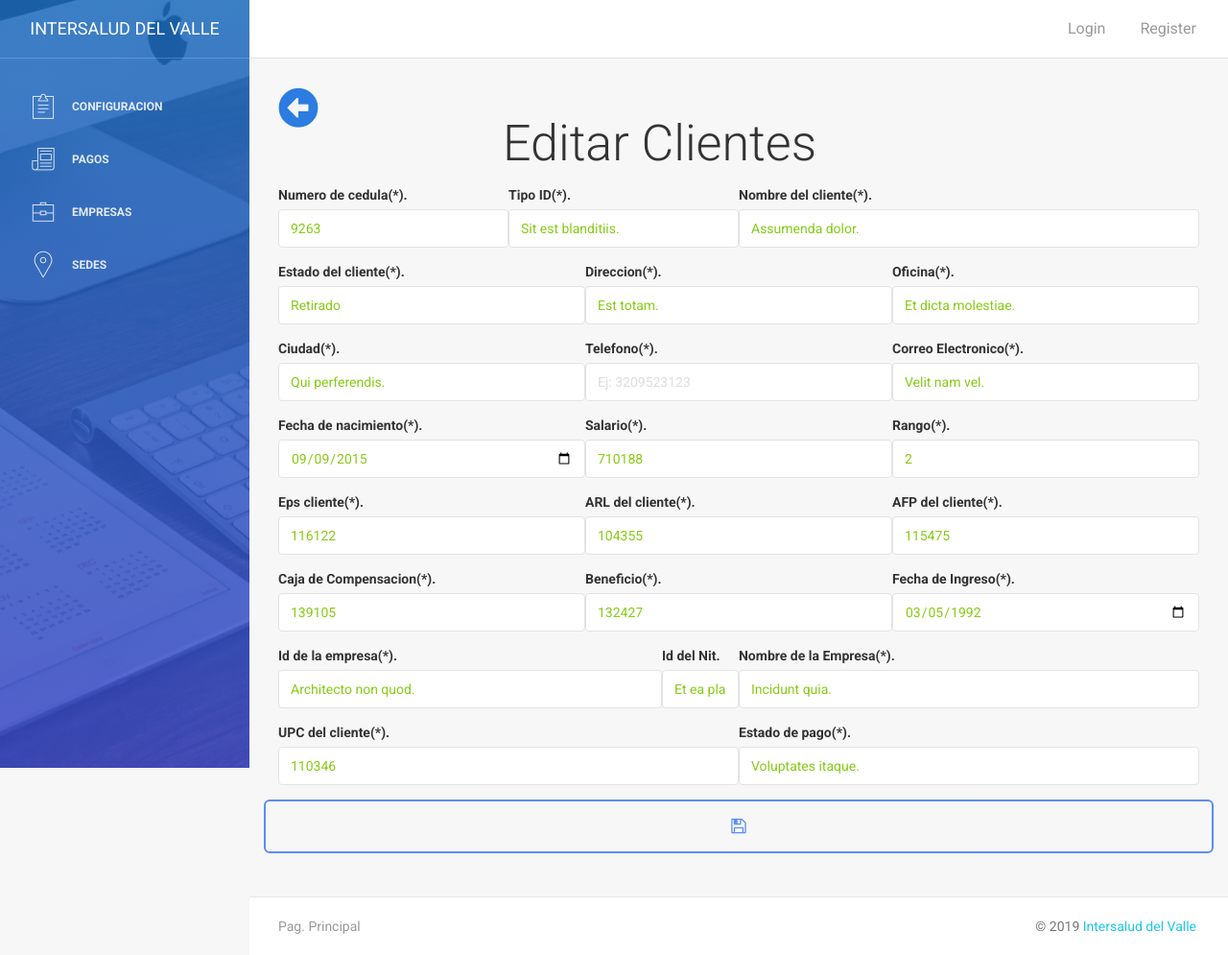
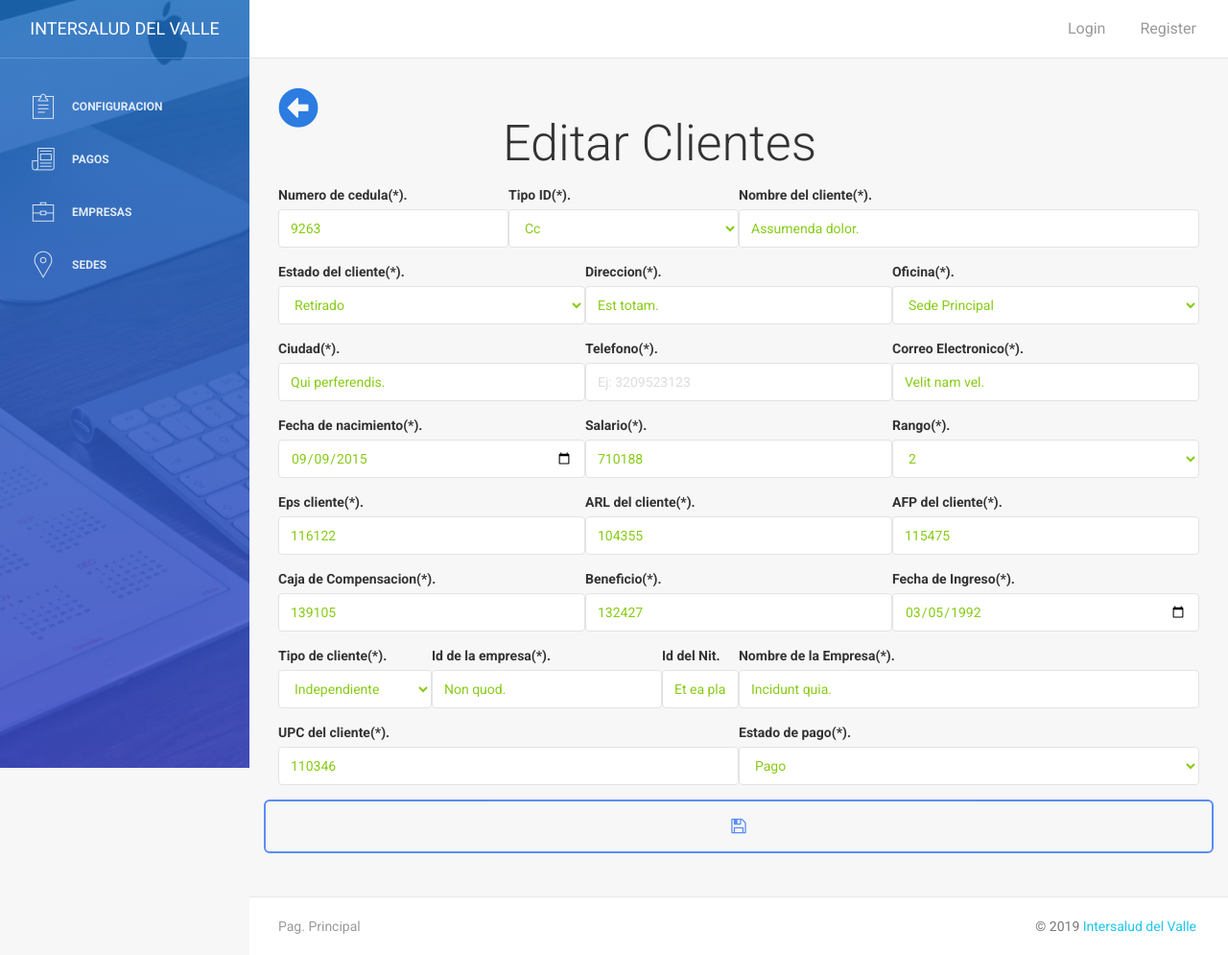
Before and after one commit to Diegonm97/prueba3, a Laravel app: page /clientes/1/edit in a window 1280 px wide. Shown: the whole page at 96% size. Run offline with Laravel 8, Linux system fonts and the light colour scheme; data comes from the database, SQL or seed files in the repository; some libraries are stand-ins or nearby versions.

Commit message:
Combobox

```diff
--- a/app/Clientes.php
+++ b/app/Clientes.php
@@ -8,7 +8,7 @@ class Clientes extends Model
 {
     protected $table = 'clientes';
 
-     protected $fillable=['nuip','nombreCli','estadoCli','tipoIdCli','direccionCli','oficinaCli','ciudadCli','telefonoCli','emailCli','fechaNacCli','salarioCli','rangoCli','EPScli','ARLcli','AFPcli','cajaCompCli','beneficioCli','fechaIngCli','idEmpresaContraCli','idNIT','nombreEmpcli','UPCadicCli','estadoPago'];
+     protected $fillable=['nuip','nombreCli','estadoCli','tipoIdCli','direccionCli','oficinaCli','ciudadCli','telefonoCli','emailCli','fechaNacCli','salarioCli','rangoCli','EPScli','ARLcli','AFPcli','cajaCompCli','beneficioCli','fechaIngCli','tipoCli','idEmpresaContraCli','idNIT','nombreEmpcli','UPCadicCli','estadoPago'];
 
 
 	public function scopeSearch1($query, $nuip) // Realiza la busqueda en base de datos de acuerdo al nuip
--- a/app/Http/Controllers/ClientesController.php
+++ b/app/Http/Controllers/ClientesController.php
@@ -59,6 +59,7 @@ class ClientesController extends Controller
             $clientes->cajaCompCli     = $request->cajaCompCli;
             $clientes->beneficioCli    = $request->beneficioCli;
             $clientes->fechaIngCli     = $request->fechaIngCli;
+            $clientes->tipoCli     = $request->tipoCli;
             $clientes->idEmpresaContraCli = $request->idEmpresaContraCli;
             $clientes->idNIT           = $request->idNIT;
             $clientes->nombreEmpCli    = $request->nombreEmpCli;
@@ -124,6 +125,7 @@ class ClientesController extends Controller
             $clientes->cajaCompCli     = $request->cajaCompCli;
             $clientes->beneficioCli    = $request->beneficioCli;
             $clientes->fechaIngCli     = $request->fechaIngCli;
+            $clientes->tipoCli     = $request->tipoCli;
             $clientes->idEmpresaContraCli = $request->idEmpresaContraCli;
             $clientes->idNIT           = $request->idNIT;
             $clientes->nombreEmpCli    = $request->nombreEmpCli;
--- a/database/factories/ClientesFactory.php
+++ b/database/factories/ClientesFactory.php
@@ -22,6 +22,7 @@ $factory->define(App\Clientes::class, function (Faker $faker) {
 			'cajaCompCli'=> rand(100000,150000),
 			'beneficioCli'=> rand(100000,150000),
 			'fechaIngCli'=> $faker->date($format = 'Y-m-d', $max = 'now'),
+			'tipoCli'=> $faker->randomElement(['Independiente', 'Asociado', 'Empresa']),
 			'idEmpresaContraCli'=> $faker->text(20),
 			'idNIT'=> $faker->text(20),
 			'nombreEmpcli'=> $faker->text(20),
--- a/resources/views/clientes/fragment/form.blade.php
+++ b/resources/views/clientes/fragment/form.blade.php
@@ -8,7 +8,7 @@
 <div class="col-sm-3">
 <div class="form-group row has-success">
 {!! Form::label('tipoIdCli','Tipo ID(*).')!!}
-{!!Form::text('tipoIdCli',null,['class'=>'form-control','title'=>'Ingresa el tipo de id del cliente.' , 'placeholder'=>'Ej: Cc, Pasaporte, Permiso de trabajo, etc.','id'=>'tipoIdCli','required'=>'required' ])!!}
+{!!Form::select('tipoIdCli', ['Cc'=>'Cc', 'Pasaporte'=>'Pasaporte', 'Permiso de Trabajo'=>'Permiso de Trabajo'],null,['class'=>'form-control','title'=>'Ingresa el tipo de id del cliente.','id'=>'tipoIdCli','required'=>'required' ])!!}
 </div>
 </div>
 <div class="col-sm-6">
@@ -22,7 +22,7 @@
 <div class="col-sm-4">
 <div class="form-group row has-success">
 {!! Form::label('estadoCli','Estado del cliente(*).')!!}
-{!!Form::text('estadoCli',null,['class'=>'form-control','title'=>'Ingresa un estado del cliente.','title'=>'A,R' , 'placeholder'=>'Ej: A','id'=>'estadoCli','required'=>'required' ])!!}
+{!!Form::select('estadoCli', ['Activo'=>'Activo', 'Retirado'=>'Retirado'],null,['class'=>'form-control','title'=>'Ingresa un estado del cliente.','title'=>'A,R','id'=>'estadoCli','required'=>'required' ])!!}
 </div>
 </div>
 <div class="col-sm-4">
@@ -34,7 +34,7 @@
 <div class="col-sm-4">
 <div class="form-group row has-success">
 {!! Form::label('oficinaCli','Oficina(*).')!!}
-{!!Form::text('oficinaCli',null,['class'=>'form-control','title'=>'Ingresa la oficina donde se afilio al cliente.' , 'placeholder'=>'Ej: Centro','id'=>'oficinaCli','required'=>'required' ])!!}
+{!!Form::select('oficinaCli', ['Sede Principal'=>'Sede Principal', 'Sede Llanogrande 1'=>'Sede Llanogrande 1', 'Sede Llanogrande 2'=>'Sede Llanogrande 2' , 'Sede Cali'=>'Sede Cali', 'Sede Buga'=>'Sede Buga', 'Sede Rozo'=>'Sede Rozo'],null,['class'=>'form-control','title'=>'Ingresa la oficina donde se afilio al cliente.' ,'id'=>'oficinaCli','required'=>'required' ])!!}
 </div>
 </div>
 </div>
@@ -74,7 +74,7 @@
 <div class="col-sm-4">
 <div class="form-group row has-success">
 {!! Form::label('rangoCli','Rango(*).')!!}
-{!!Form::number('rangoCli',null,['class'=>'form-control','title'=>'Ingresa el rango del cliente.' , 'placeholder'=>'Ej: 1-5','id'=>'srangoCli','required'=>'required' ])!!}
+{!!Form::select('rangoCli', ['1'=>'1','2'=>'2','3'=>'3','4'=>'4','5'=>'5'] ,null,['class'=>'form-control','title'=>'Ingresa el rango del cliente.', 'id'=>'srangoCli','required'=>'required' ])!!}
 </div>
 </div>
 </div>
@@ -123,20 +123,25 @@
 </div>
 </div>
 <div class="col-sm-12">
-<div class="col-sm-5">
+<div class="col-sm-2">
+<div class="form-group row has-success">
+{!! Form::label('tipoCli','Tipo de cliente(*).')!!}
+{!!Form::select('tipoCli', ['Independiente' => 'Independiente', 'Asociado'=>'Asociado', 'Empresa'=>'Empresa'], null,['class'=>'form-control','title'=>'Elige tu tipoCli.', 'required'=>'required','name'=>'tipoCli'])!!}
+</div>
+</div>
+<div class="col-sm-3">
 <div class="form-group row has-success">
 {!! Form::label('idEmpresaContraCli','Id de la empresa(*).')!!}
 {!!Form::text('idEmpresaContraCli',null,['class'=>'form-control','title'=>'Ingresa el id de la empresa del cliente.' , 'placeholder'=>'Ej: 12345678','id'=>'idEmpresaContraCli','required'=>'required' ])!!}
 </div>
 </div>
-
-
 <div class="col-sm-1">
 <div class="form-group row has-success">
 {!! Form::label('idNIT','Id del Nit.')!!}
 {!!Form::text('idNIT',null,['class'=>'form-control','title'=>'Ingresa el id del Nit.' , 'placeholder'=>'Ej: 1','id'=>'idNIT'])!!}
 </div>
 </div>
+
 <div class="col-sm-6">
 <div class="form-group row has-success">
 {!! Form::label('nombreEmpCli','Nombre de la Empresa(*).')!!}
@@ -154,7 +159,7 @@
 <div class="col-sm-6">
 <div class="form-group row has-success">
 {!! Form::label('estadoPago','Estado de pago(*).')!!}
-{!!Form::text('estadoPago',null,['class'=>'form-control','title'=>'Ingresa un estado de pago del cliente.' , 'placeholder'=>'Ej:no pago, pago','id'=>'estadoPago','required'=>'required' ])!!}
+{!!Form::select('estadoPago', ['Pago'=>'Pago', 'No Pago'=>'No Pago'],null,['class'=>'form-control','title'=>'Ingresa un estado de pago del cliente.', 'id'=>'estadoPago','required'=>'required' ])!!}
 </div>
 </div>
 </div>
--- a/resources/views/clientes/show.blade.php
+++ b/resources/views/clientes/show.blade.php
@@ -113,6 +113,11 @@
             </tr>
 
             <tr>
+            <td><strong>Tipo Cliente: </strong></td>
+            <td>  {{$cliente->tipoCli}}  </td>
+            </tr>
+
+            <tr>
             <td><strong>Nuip Empresa: </strong></td>
             <td>  {{$cliente->idEmpresaContraCli}}-{{$cliente->idNIT}}  </td>
             </tr>
```
Also changed, not shown: database/migrations/2018_10_20_205408_create_clientes_table.php.
